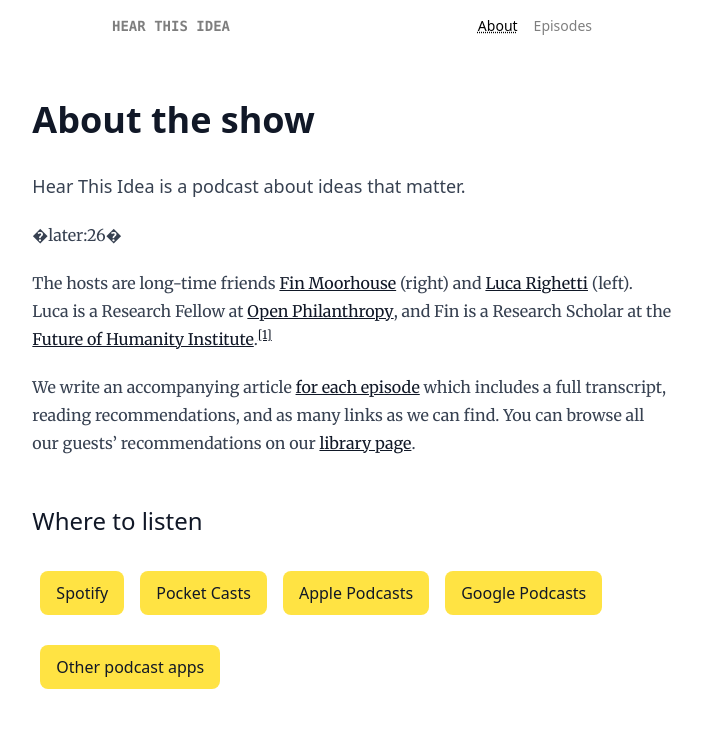
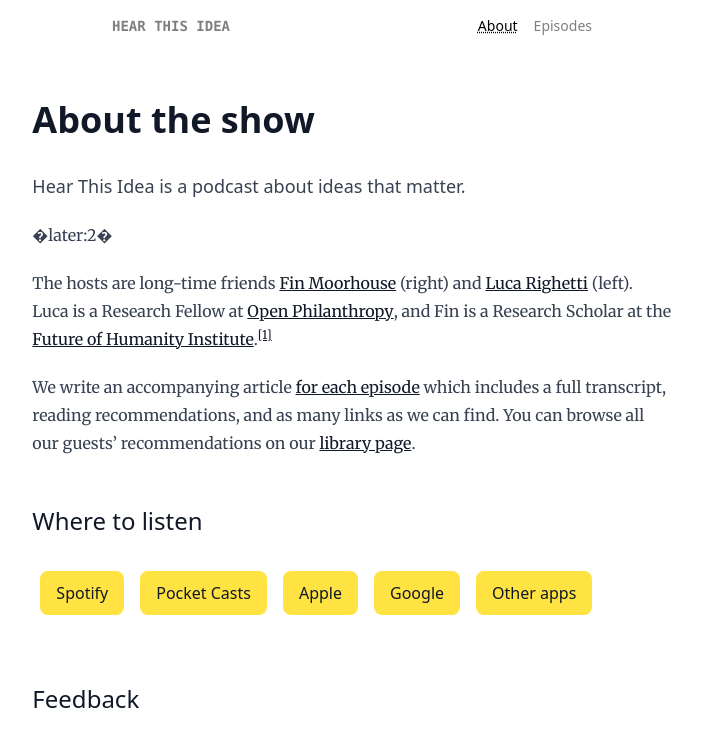
Before and after one commit to finmoorhouse/hti, an Eleventy site: page src/index.md in a window 1280 px wide. Shown: the top 736 px of the page, without its empty margins (288-990 px from the left). Built offline with nearby package versions, Linux system fonts and the light colour scheme; Eleventy itself is replaced by a stand-in of ours; files that its build step writes are made by us from their sources; a web font is replaced by a local one; what @iktakahiro/markdown-it-katex, @photogabble/eleventy-plugin-word-stats, eleventy-plugin-toc, markdown-it-attrs would draw is missing.

Commit message:
Small tweaks

```diff
--- a/src/_data/links.json
+++ b/src/_data/links.json
@@ -10,15 +10,15 @@
     },
     {
       "url": "https://podcasts.apple.com/gb/podcast/hear-this-idea/id1496501781",
-      "name": "Apple Podcasts"
+      "name": "Apple"
     },
     {
       "url": "https://podcasts.google.com/?feed=aHR0cHM6Ly9waW5lY2FzdC5jb20vZmVlZC9oZWFyLXRoaXMtaWRlYQ",
-      "name": "Google Podcasts"
+      "name": "Google"
     },
     {
       "url": "https://pnc.st/s/hear-this-idea",
-      "name": "Other podcast apps"
+      "name": "Other apps"
     }
   ]
 }
--- a/src/episodes/67-guive-assadi.md
+++ b/src/episodes/67-guive-assadi.md
@@ -12,11 +12,9 @@
 
 [Guive Assadi](https://www.governance.ai/team/guive-assadi) is a Research Scholar at the [Center for the Governance of AI](https://www.governance.ai). Guive’s research focuses on the conceptual clarification of, and  prioritisation among, potential risks posed by emerging technologies. He holds a master’s in history from Cambridge University, and a bachelor’s from UC Berkeley.
 
-<div class="episode-image_variable episode-image_smaller">
-
-{% image "guive.jpg" "Guive Assadi" %}
-
-</div>
+
+{% image "guive.jpg" "small" %}
+
 
 In this episode,, we discuss Guive's paper, ['Will Humanity Choose Its Future?'](https://philarchive.org/rec/ASSWHC).
 * What is an 'evolutionary future', and would it count as an existential catastrophe?
```
Also changed, not shown: src/global.css (+10 -0 lines).
